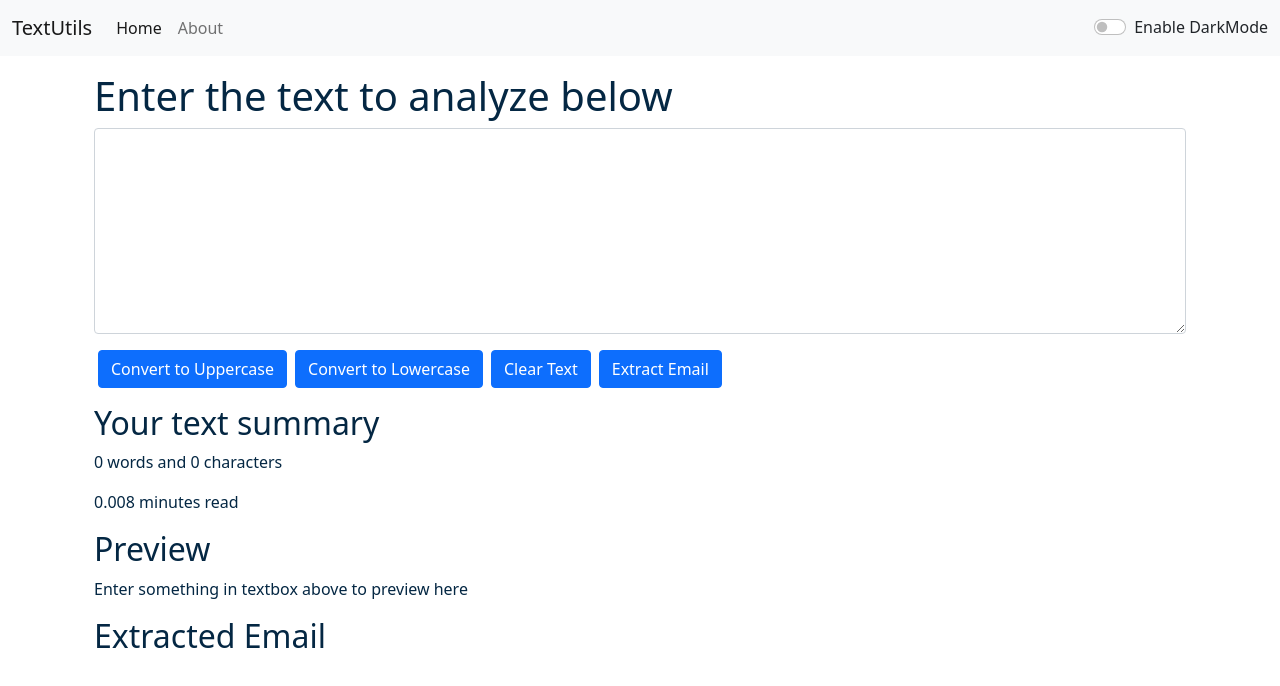
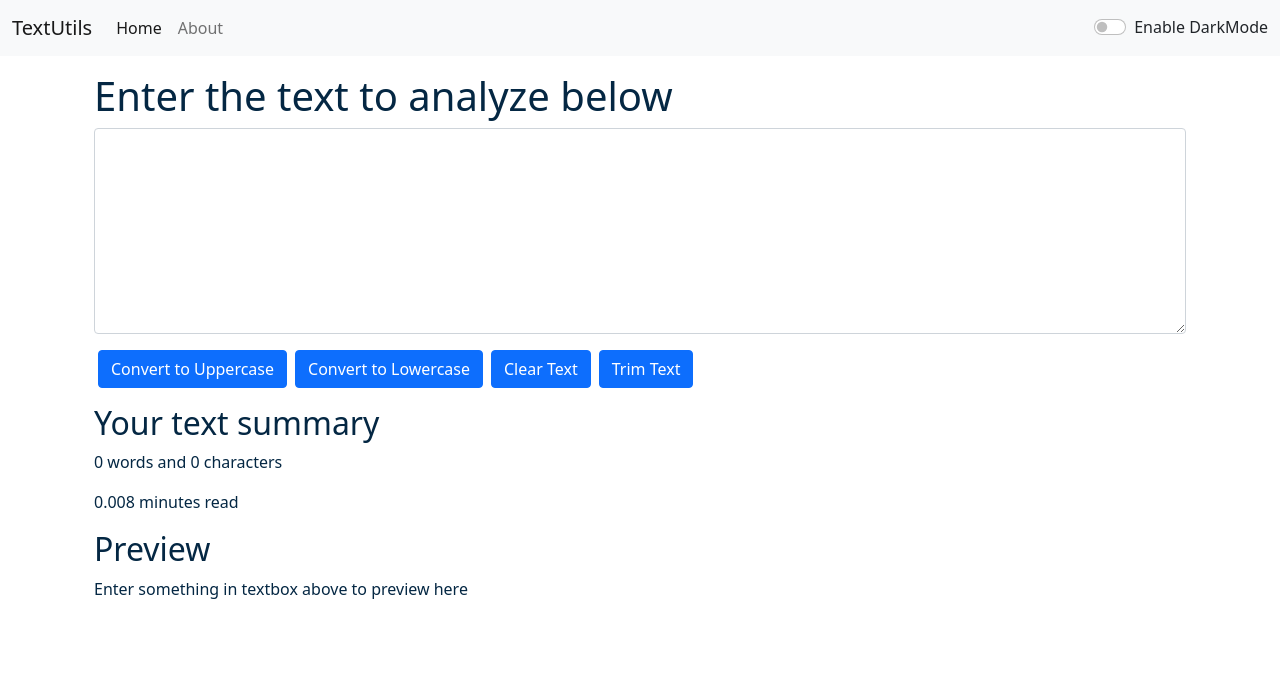
Before and after one commit to kpareek2592/textutils, a React (Create React App) app: page / in a window 1280 px wide. Shown: the top 686 px of the page. Built offline with nearby package versions, Linux system fonts and the light colour scheme.

Commit message:
Added Text trim feature

```diff
--- a/src/components/TextForm.js
+++ b/src/components/TextForm.js
@@ -14,13 +14,9 @@ export default function TextForm(props) {
       text && props.showAlert("Converted to LowerCase", "success");
     };
 
-    const handleExtractEmailClick = () => {
-        let newText = text.match(
-          /([a-zA-Z0-9._+-]+@[a-zA-Z0-9._-]+\.[a-zA-Z0-9._-]+)/gi
-        );
-
-      data = newText;
-      setText("");
+    const handleTrimTextClick = () => {
+      let newText = text.replace(/\s+/g, " ").trim();
+      setText(newText);
     };
 
     const handleClearTextAreaClick = () => {
@@ -28,12 +24,15 @@ export default function TextForm(props) {
     };
 
     const handleOnChange = (event) => {
-        setText(event.target.value)
-    }
+      setText(event.target.value);
+    };
 
     return (
       <>
-        <div className="container" style={{color: props.mode === "dark" ? "white" : "#042743"}}>
+        <div
+          className="container"
+          style={{ color: props.mode === "dark" ? "white" : "#042743" }}
+        >
           <h1>{props.heading}</h1>
           <div className="mb-3">
             <textarea
@@ -42,7 +41,10 @@ export default function TextForm(props) {
               onChange={handleOnChange}
               id="myBox"
               rows="8"
-              style={{backgroundColor: props.mode === "dark" ? "gray" : "white", color: props.mode === "dark" ? "white" : "#042743"}}
+              style={{
+                backgroundColor: props.mode === "dark" ? "gray" : "white",
+                color: props.mode === "dark" ? "white" : "#042743",
+              }}
             ></textarea>
           </div>
           <button className="btn btn-primary mx-1" onClick={handleUpClick}>
@@ -59,21 +61,27 @@ export default function TextForm(props) {
           </button>
           <button
             className="btn btn-primary mx-1"
-            onClick={handleExtractEmailClick}
+            onClick={handleTrimTextClick}
           >
-            Extract Email
+            Trim Text
           </button>
         </div>
-        <div className="container my-3" style={{color: props.mode === "dark" ? "white" : "#042743"}}>
+        <div
+          className="container my-3"
+          style={{ color: props.mode === "dark" ? "white" : "#042743" }}
+        >
           <h2>Your text summary</h2>
           <p>
-            {text.length > 0 ? text.split(" ").length : 0} words and {text.length} characters
+            {text.length > 0 ? text.split(" ").length : 0} words and{" "}
+            {text.length} characters
           </p>
           <p>{0.008 * text.split(" ").length} minutes read</p>
           <h2>Preview</h2>
-          <p>{text.length > 0 ? text : 'Enter something in textbox above to preview here'}</p>
-          <h2>Extracted Email</h2>
-          {data != null && data[0]}
+          <p>
+            {text.length > 0
+              ? text
+              : "Enter something in textbox above to preview here"}
+          </p>
         </div>
       </>
     );
```
